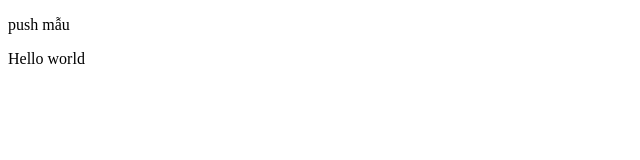
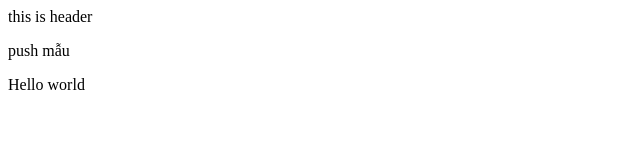
Before and after one commit to tamchamhai/git, a plain HTML site: page index.html in a window 1280 px wide. Shown: the whole page, without its empty margins (0-640 px from the left). Drawn offline with Linux system fonts and the light colour scheme.

Commit message:
add header

```diff
--- a/index.html
+++ b/index.html
@@ -8,11 +8,15 @@
 </head>
 
 <body>
+    <header>this is header</header>
     <!-- git init -->
     <!-- git commit -m "" -->
     <!-- git remote add origin //add đường dẫn -->
     <!-- git remote rm origin //xóa đường dẫn -->
     <!-- git push -u origin master //push -->
+    <!-- git branch "tên nhánh" // tạo nhánh -->
+    <!-- git branch // kiểm tra đang ở nhánh nào -->
+    <!-- git checkout "tên nhánh" // chuyển nhánh -->
     <p>push mẫu</p>
     <p>Hello world</p>
 </body>
```
